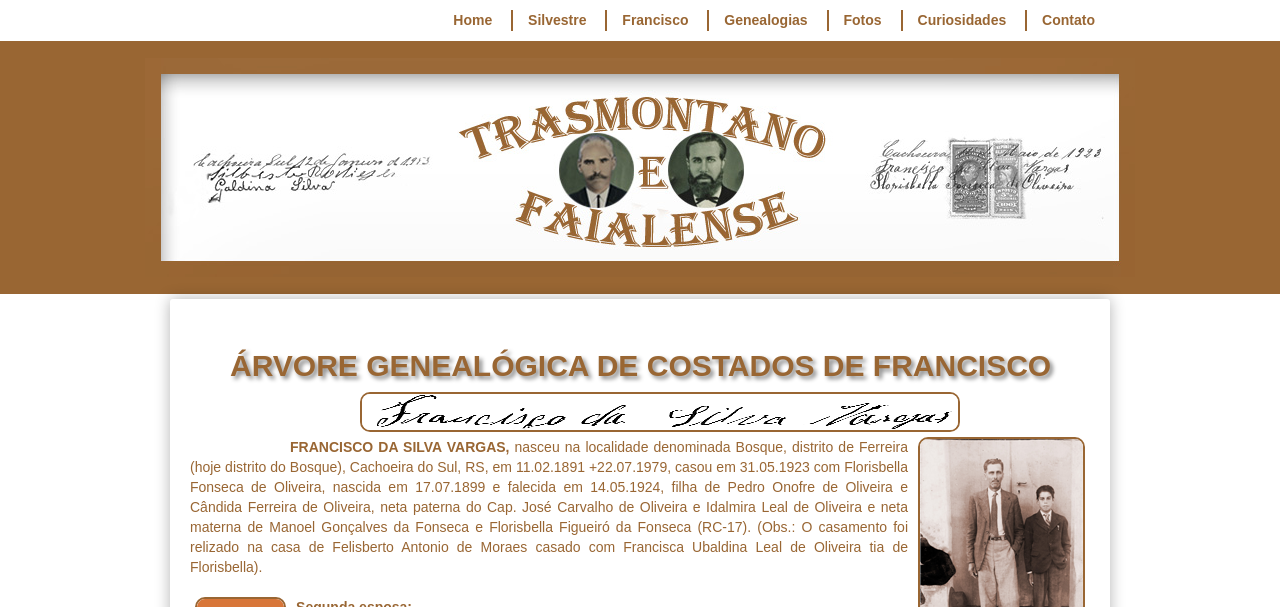
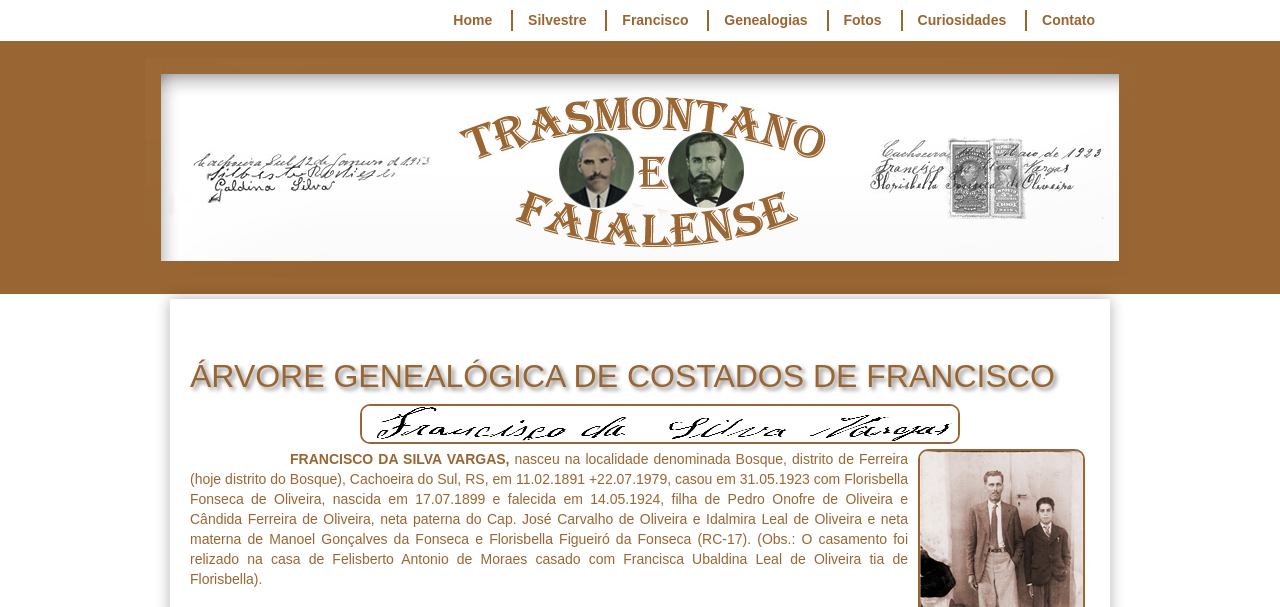
Before and after one commit to claudiovargas1955/claudiovargas1955.github.io, a Jekyll site: the page built from _pages/arvore-genealogica-de-costados-de-francisco.html, in a window 1280 px wide. Shown: the top 607 px of the page. Built offline with Jekyll 4.4.1, drawn with Linux system fonts in a browser that asks for light colours; some web fonts are replaced; grey boxes are pictures that could not be loaded.

Commit message:
Update arvore-genealogica-de-costados-de-francisco.html

```diff
--- a/_pages/arvore-genealogica-de-costados-de-francisco.html
+++ b/_pages/arvore-genealogica-de-costados-de-francisco.html
@@ -83,15 +83,18 @@
      font-weight:bold;
     }
 
-  h5{text-shadow: 3px 3px 4px #888;
+  h3{text-shadow: 3px 3px 4px #888;
      font-size:30px;
      font-weight:bold;
      margin-left: 40px;
     }
 
+  h1{text-shadow: 3px 3px 4px #888;
+    }
+
 </style>
 
-<h5>ÁRVORE GENEALÓGICA DE COSTADOS DE FRANCISCO</h5>
+<h1>ÁRVORE GENEALÓGICA DE COSTADOS DE FRANCISCO</h5>
 <img class="esq2" style="float:left"; src="/images/CHICO.png" width="600px"  height="40px" align="center" title="Assinatura Francisco
 da Silva Vargas - 31.05.1923";/>
 <p><img class="dir" style="float:right"; src="/images/145058760068.png" title="Francisco e o filho Florisbelo";/>
```
